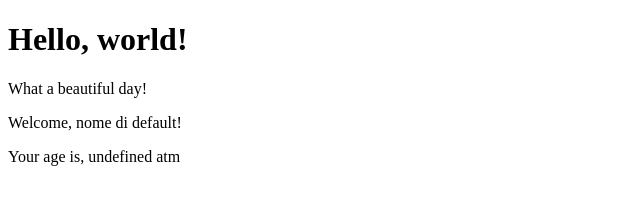
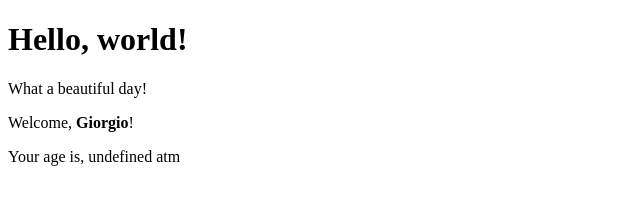
Before and after one commit to AlessandroOnnis/react-exercises, a React (Create React App) app: page / in a window 1280 px wide. Shown: the top 204 px of the page, without its empty margins (0-640 px from the left). Built offline with nearby package versions, Linux system fonts and the light colour scheme.

Commit message:
props-04

```diff
--- a/src/App.js
+++ b/src/App.js
@@ -1,13 +1,14 @@
 import React from 'react';
 import { Hello } from './components/hello';
 import { Welcome } from './components/welcome';
+const user = 'Giorgio'
 
 class App extends React.Component {
   render() {
     return (
     <div>
       <Hello/>
-      <Welcome name="" age=""/>
+      <Welcome name={user} age=""/>
     </div>
     )
   };
--- a/src/components/welcome.js
+++ b/src/components/welcome.js
@@ -5,45 +5,9 @@ export class Welcome extends React.Component{
     render(){
         return (
         <>
-            <p>Welcome, {this.props.name?this.props.name: 'nome di default'}!</p>
+            <p>Welcome, {<strong>{this.props.name?this.props.name: 'nome di default'}</strong>}!</p>
             <p>Your age is, {this.props.age?this.props.age: 'undefined atm'}</p>
         </>
         )
     }
 }
-//RISPOSTE
-//se l'attributo non viene assegnato non viene stampato il valore di this.props.name perché non esiste.
-//se manca il valore dell'attributo si può impostare il suo valore di default,
-//Nel caso non esista l'attributo su App.js, possiamo assegnarlo di default(riga 28).
-
-//===Nota Personale===setting default attribute(non deve essere assegnato dentro app.js)
-//Devo ricordarmi potrebbe essermi utile in futuro con alcuni componenti
-// export class Welcome extends React.Component {
-//     render() {
-//         return (
-//             <>{
-//                 this.props.name ?
-//                     <p>Welcome, {this.props.name}!</p>
-//                     : <p>Welcome, {Welcome.defaultProps.name}!</p>
-//             }
-//             </>
-//         )
-//     }
-// }
-
-// Welcome.defaultProps = {
-//     name: "chiunque tu sia",
-// }
-
-//===Nota Personale===setting default string if attribute it's missing
-// export class Welcome extends React.Component{
-//     render(){
-//         return(
-//         <>
-//          {this.props.name?
-//          <p>Welcome, {this.props.name}!</p>
-//          :<p>Welcome, chiunque tu sia!</p>}
-//         </>
-//         )
-//     }
-// }
```
